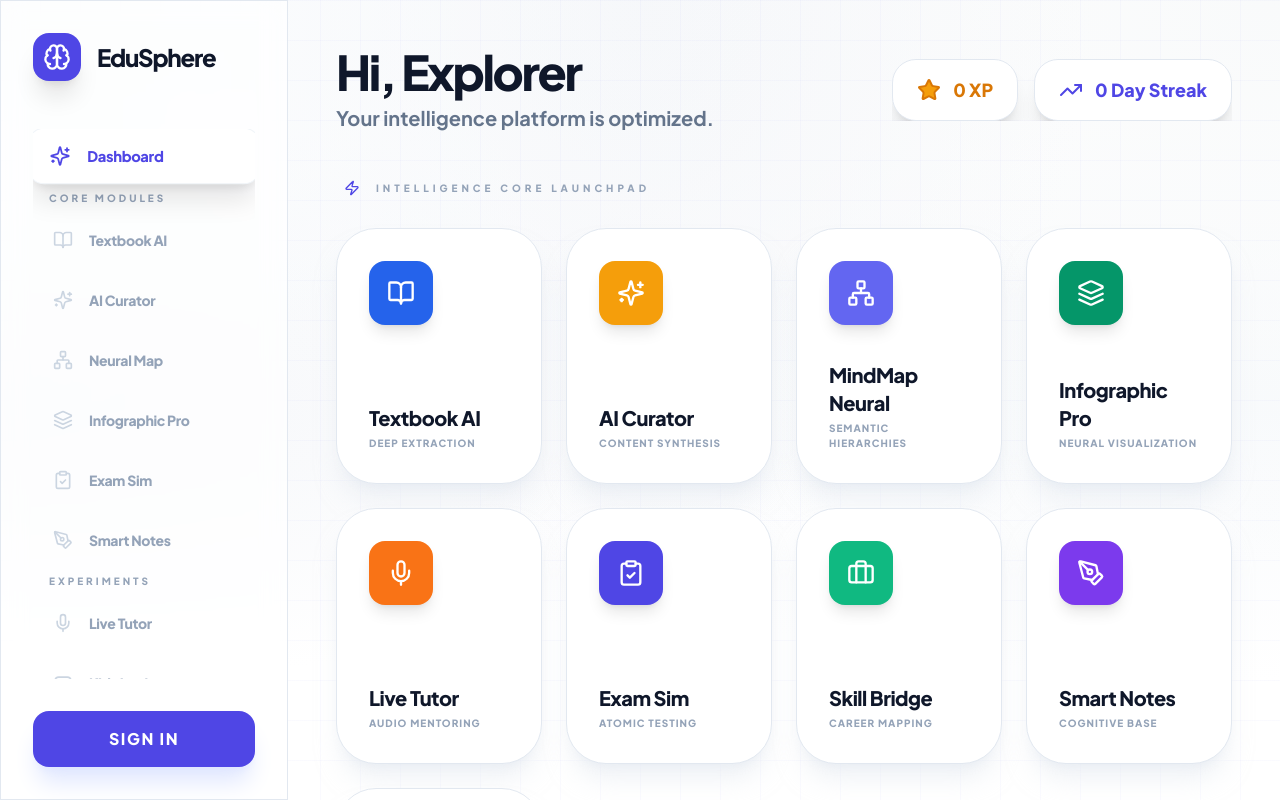
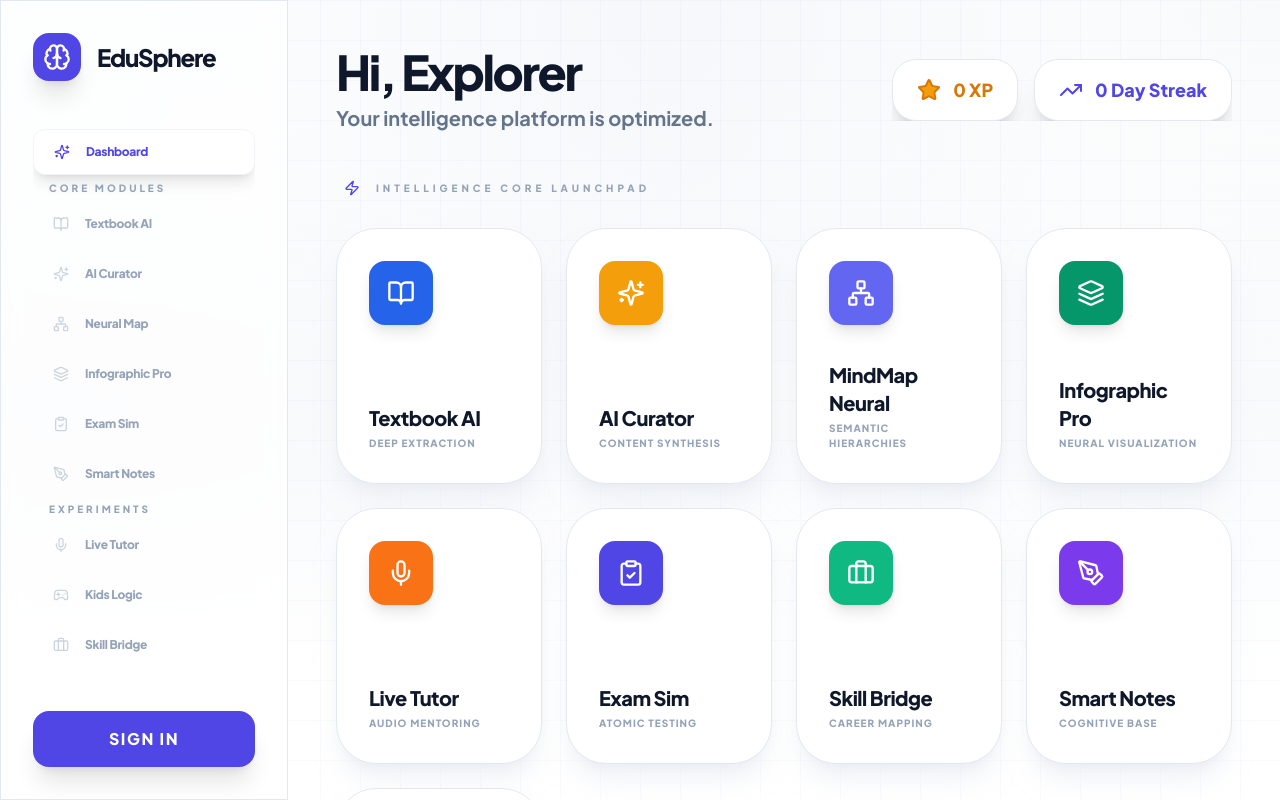
Before and after one commit to void-work/EduSphere, a React (Vite) app: page / in a window 1280 px wide. Shown: the top 800 px of the page. Built offline with nearby package versions, Linux system fonts and the light colour scheme.

Commit message:
feat: Refine UI elements and navigation styling
Adjusted mobile navigation layout and icon sizes for better user experience. Updated app logo dimensions and text size in both mobile and desktop views to maintain visual consistency.

```diff
--- a/App.tsx
+++ b/App.tsx
@@ -1,4 +1,3 @@
-
 import React, { useState, useEffect, useCallback } from 'react';
 import {
   BookOpen,
@@ -16,7 +15,6 @@ import {
   Menu,
   X,
   User as UserIcon,
-  // Fix: Added missing Gamepad2 import from lucide-react
   Gamepad2
 } from 'lucide-react';
 import { ToolType, User, CognitiveShift } from './types';
@@ -150,13 +148,13 @@ const App: React.FC = () => {
       {/* Mobile Nav */}
       <div className="md:hidden flex items-center justify-between p-5 bg-white border-b border-slate-200 sticky top-0 z-50">
         <div className="flex items-center gap-3" onClick={() => setActiveTool(ToolType.DASHBOARD)}>
-          <div className="w-10 h-10 bg-indigo-600 rounded-xl flex items-center justify-center text-white">
-            <Brain className="w-6 h-6" />
+          <div className="w-8 h-8 bg-indigo-600 rounded-lg flex items-center justify-center text-white">
+            <Brain className="w-5 h-5" />
           </div>
-          <span className="text-xl font-black tracking-tighter">EduSphere</span>
+          <span className="text-lg font-black tracking-tighter">EduSphere</span>
         </div>
         <button onClick={() => setIsMobileMenuOpen(!isMobileMenuOpen)} className="p-2">
-          {isMobileMenuOpen ? <X className="w-7 h-7" /> : <Menu className="w-7 h-7" />}
+          {isMobileMenuOpen ? <X className="w-6 h-6" /> : <Menu className="w-6 h-6" />}
         </button>
       </div>
 
@@ -173,28 +171,29 @@ const App: React.FC = () => {
           <span className="text-2xl font-black tracking-tighter">EduSphere</span>
         </div>
 
-        <nav className="flex-1 space-y-2 overflow-y-auto custom-scrollbar">
-          <NavItem icon={<Sparkles className="w-5 h-5" />} label="Dashboard" active={activeTool === ToolType.DASHBOARD} onClick={() => selectTool(ToolType.DASHBOARD)} />
+        <nav className="flex-1 space-y-1.5 overflow-y-auto custom-scrollbar">
+          <NavItem icon={<Sparkles className="w-4 h-4" />} label="Dashboard" active={activeTool === ToolType.DASHBOARD} onClick={() => selectTool(ToolType.DASHBOARD)} />
           <div className="mt-8 mb-4 px-4 text-[10px] font-black text-slate-400 uppercase tracking-[0.3em]">Core Modules</div>
-          <NavItem icon={<BookOpen className="w-5 h-5" />} label="Textbook AI" active={activeTool === ToolType.TEXTBOOK} onClick={() => selectTool(ToolType.TEXTBOOK)} />
-          <NavItem icon={<Sparkles className="w-5 h-5" />} label="AI Curator" active={activeTool === ToolType.CURATOR} onClick={() => selectTool(ToolType.CURATOR)} />
-          <NavItem icon={<Network className="w-5 h-5" />} label="Neural Map" active={activeTool === ToolType.MINDMAP} onClick={() => selectTool(ToolType.MINDMAP)} />
-          <NavItem icon={<Layers className="w-5 h-5" />} label="Infographic Pro" active={activeTool === ToolType.INFOGRAPHIC} onClick={() => selectTool(ToolType.INFOGRAPHIC)} />
-          <NavItem icon={<ClipboardCheck className="w-5 h-5" />} label="Exam Sim" active={activeTool === ToolType.EXAM} onClick={() => selectTool(ToolType.EXAM)} />
-          <NavItem icon={<PenTool className="w-5 h-5" />} label="Smart Notes" active={activeTool === ToolType.NOTES} onClick={() => selectTool(ToolType.NOTES)} />
+          <NavItem icon={<BookOpen className="w-4 h-4" />} label="Textbook AI" active={activeTool === ToolType.TEXTBOOK} onClick={() => selectTool(ToolType.TEXTBOOK)} />
+          <NavItem icon={<Sparkles className="w-4 h-4" />} label="AI Curator" active={activeTool === ToolType.CURATOR} onClick={() => selectTool(ToolType.CURATOR)} />
+          <NavItem icon={<Network className="w-4 h-4" />} label="Neural Map" active={activeTool === ToolType.MINDMAP} onClick={() => selectTool(ToolType.MINDMAP)} />
+          <NavItem icon={<Layers className="w-4 h-4" />} label="Infographic Pro" active={activeTool === ToolType.INFOGRAPHIC} onClick={() => selectTool(ToolType.INFOGRAPHIC)} />
+          <NavItem icon={<ClipboardCheck className="w-4 h-4" />} label="Exam Sim" active={activeTool === ToolType.EXAM} onClick={() => selectTool(ToolType.EXAM)} />
+          <NavItem icon={<PenTool className="w-4 h-4" />} label="Smart Notes" active={activeTool === ToolType.NOTES} onClick={() => selectTool(ToolType.NOTES)} />
           <div className="mt-8 mb-4 px-4 text-[10px] font-black text-slate-400 uppercase tracking-[0.3em]">Experiments</div>
-          <NavItem icon={<Mic className="w-5 h-5" />} label="Live Tutor" active={activeTool === ToolType.TUTOR} onClick={() => selectTool(ToolType.TUTOR)} />
-          <NavItem icon={<Gamepad2 className="w-5 h-5" />} label="Kids Logic" active={activeTool === ToolType.KIDS} onClick={() => selectTool(ToolType.KIDS)} />
+          <NavItem icon={<Mic className="w-4 h-4" />} label="Live Tutor" active={activeTool === ToolType.TUTOR} onClick={() => selectTool(ToolType.TUTOR)} />
+          <NavItem icon={<Gamepad2 className="w-4 h-4" />} label="Kids Logic" active={activeTool === ToolType.KIDS} onClick={() => selectTool(ToolType.KIDS)} />
+          <NavItem icon={<Briefcase className="w-4 h-4" />} label="Skill Bridge" active={activeTool === ToolType.CAREER} onClick={() => selectTool(ToolType.CAREER)} />
         </nav>
 
         <div className="mt-8">
           {user ? (
-            <div className="p-4 bg-slate-100 rounded-3xl flex items-center justify-between gap-3">
+            <div className="p-4 bg-slate-100 rounded-2xl flex items-center justify-between gap-3">
               <div className="flex items-center gap-3 overflow-hidden">
-                <div className="w-10 h-10 bg-indigo-600 rounded-full flex items-center justify-center text-white font-black shrink-0">{user.name.charAt(0)}</div>
+                <div className="w-9 h-9 bg-indigo-600 rounded-full flex items-center justify-center text-white font-black shrink-0 text-xs">{user.name.charAt(0)}</div>
                 <div className="min-w-0">
-                  <p className="text-sm font-black truncate">{user.name}</p>
-                  <p className="text-[10px] text-slate-400 font-bold uppercase tracking-wider">{user.xp} XP</p>
+                  <p className="text-xs font-black truncate">{user.name}</p>
+                  <p className="text-[9px] text-slate-400 font-bold uppercase tracking-wider">{user.xp} XP</p>
                 </div>
               </div>
               <button onClick={handleLogout} className="text-slate-400 hover:text-red-500 transition-colors shrink-0">
@@ -202,7 +201,7 @@ const App: React.FC = () => {
               </button>
             </div>
           ) : (
-            <button onClick={() => setIsLoginModalOpen(true)} className="w-full py-4 bg-indigo-600 text-white rounded-2xl font-black uppercase tracking-widest hover:bg-indigo-700 transition-all shadow-xl shadow-indigo-100">
+            <button onClick={() => setIsLoginModalOpen(true)} className="w-full py-4 bg-indigo-600 text-white rounded-2xl font-black uppercase tracking-widest hover:bg-indigo-700 transition-all shadow-xl">
               Sign In
             </button>
           )}
@@ -210,7 +209,7 @@ const App: React.FC = () => {
       </aside>
 
       {/* Main Content */}
-      <main className="flex-1 p-6 md:p-12 overflow-y-auto custom-scrollbar">
+      <main className="flex-1 p-6 md:p-12 overflow-y-auto custom-scrollbar h-screen">
         <div className="max-w-6xl mx-auto">
           {renderTool()}
         </div>
@@ -250,12 +249,12 @@ interface NavItemProps {
 const NavItem: React.FC<NavItemProps> = ({ icon, label, active, onClick }) => (
   <button
     onClick={onClick}
-    className={`w-full flex items-center gap-4 px-5 py-4 rounded-2xl transition-all duration-300 ${
-      active ? 'bg-white shadow-xl text-indigo-600 scale-[1.05] border border-slate-100' : 'text-slate-400 hover:bg-white/50 hover:text-slate-900'
+    className={`w-full flex items-center gap-4 px-5 py-3.5 rounded-xl transition-all duration-300 ${
+      active ? 'bg-white shadow-lg text-indigo-600 border border-slate-100' : 'text-slate-400 hover:bg-white/50 hover:text-slate-900'
     }`}
   >
     <span className={active ? 'text-indigo-600' : 'text-slate-300'}>{icon}</span>
-    <span className="text-sm font-black tracking-tight">{label}</span>
+    <span className="text-xs font-black tracking-tight">{label}</span>
   </button>
 );
 
--- a/index.html
+++ b/index.html
@@ -1,4 +1,3 @@
-
 <!DOCTYPE html>
 <html lang="en">
 <head>
@@ -18,7 +17,6 @@
       background: #ffffff;
       color: #1e293b;
       -webkit-font-smoothing: antialiased;
-      overflow-x: hidden;
     }
 
     /* Zen-Professional Light Mesh Background */
@@ -62,7 +60,7 @@
     }
     .animate-shake { animation: shake 0.4s ease-in-out; }
   </style>
-<script type="importmap">
+  <script type="importmap">
 {
   "imports": {
     "@google/genai": "https://esm.sh/@google/genai@^1.38.0",
```
